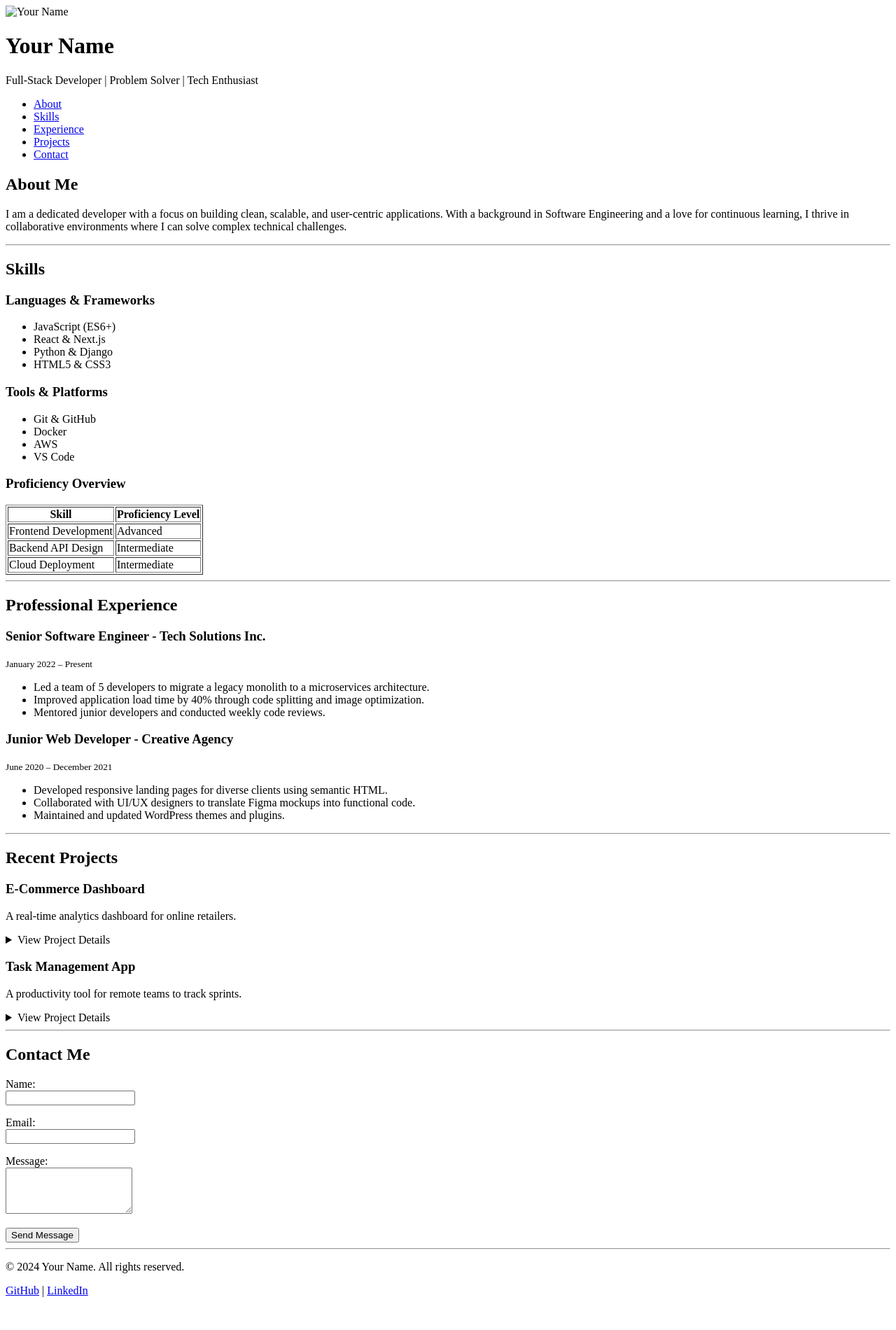
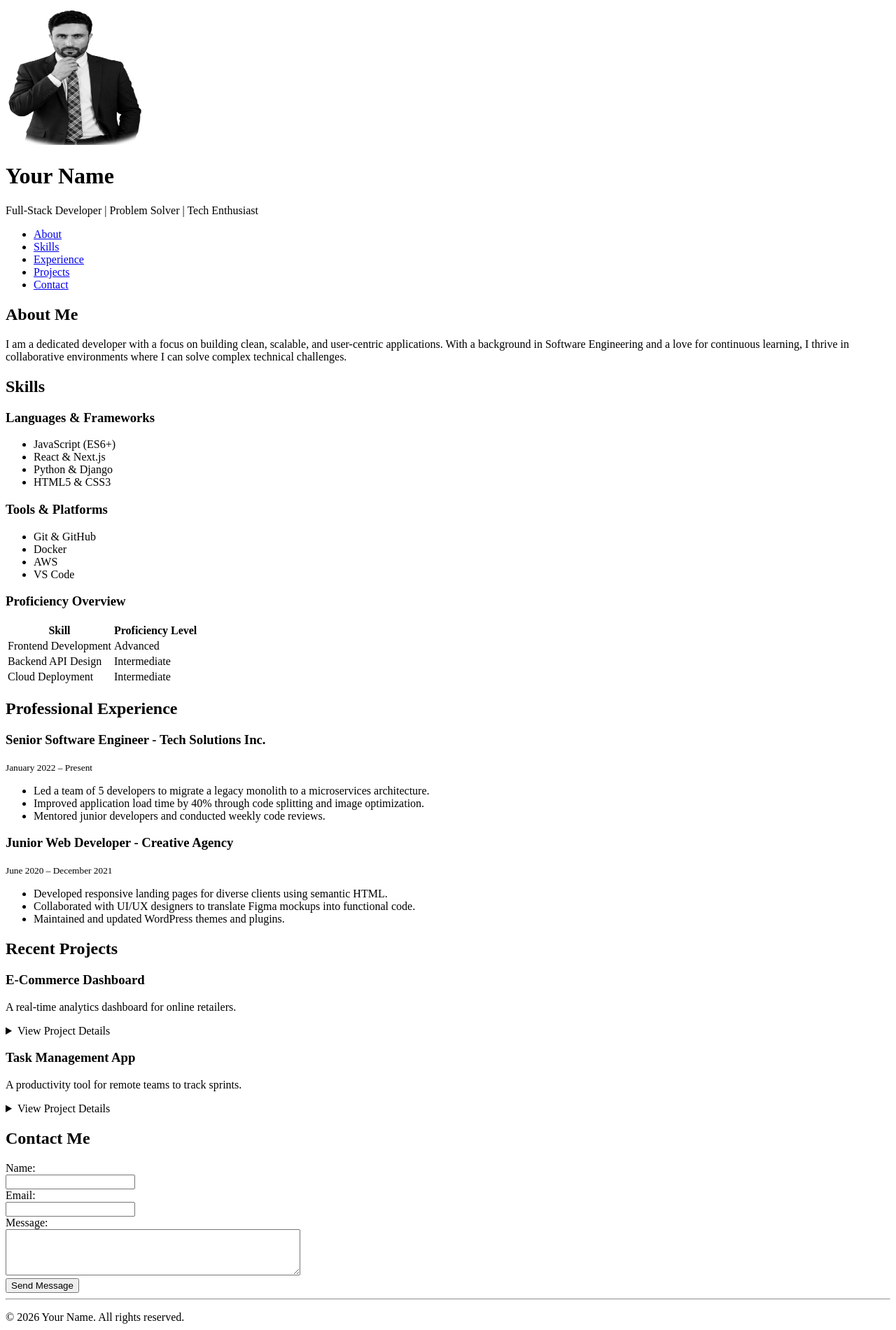
Before and after one commit to itsmrsarfaraz/zero-to-hero-webdev, a plain HTML site: page Lecture-01/index.html in a window 1280 px wide. Shown: the top 1900 px of the page at 70% size. Before the commit the page ends 1869 px from the top, so only its background shows below. Drawn offline with Linux system fonts and the light colour scheme.

Commit message:
fix: Tree added index images under Lecture-01, resolve semantic and security issues in lecture-01 HTML

```diff
--- a/index.html
+++ b/Lecture-01/index.html
@@ -11,16 +11,16 @@
 <body>
 
     <header>
-        <div>
-            <img src="images/portfolio-img.png" alt="Your Name">
+        <div class="header-avatar">
+            <img src="images/portfolio-img.png" alt="Profile photo" width="200" height="200">
         </div>
-        <div>
+        <div class="header-info">
             <h1>Your Name</h1>
             <p>Full-Stack Developer | Problem Solver | Tech Enthusiast</p>
         </div>
     </header>
 
-    <nav>
+    <nav aria-label="Main navigation">
         <ul>
             <li><a href="#about">About</a></li>
             <li><a href="#skills">Skills</a></li>
@@ -40,8 +40,6 @@
                 environments where I can solve complex technical challenges.
             </p>
         </section>
-
-        <hr>
 
         <!-- Skills Section -->
         <section id="skills">
@@ -65,7 +63,7 @@
 
             <!-- Bonus: Skills Proficiency Table -->
             <h3>Proficiency Overview</h3>
-            <table border="1">
+            <table>
                 <thead>
                     <tr>
                         <th>Skill</th>
@@ -88,8 +86,6 @@
                 </tbody>
             </table>
         </section>
-
-        <hr>
 
         <!-- Experience Section -->
         <section id="experience">
@@ -115,8 +111,6 @@
                 </ul>
             </article>
         </section>
-
-        <hr>
 
         <!-- Projects Section -->
         <section id="projects">
@@ -150,24 +144,22 @@
             </article>
         </section>
 
-        <hr>
-
         <!-- Contact Section -->
         <section id="contact">
             <h2>Contact Me</h2>
             <form action="#" method="post">
-                <p>
+                <div class="form-group">
                     <label for="name">Name:</label><br>
                     <input type="text" id="name" name="user_name" required>
-                </p>
-                <p>
+                </div>
+                <div class="form-group">
                     <label for="email">Email:</label><br>
                     <input type="email" id="email" name="user_email" required>
-                </p>
-                <p>
+                </div>
+                <div class="form-group">
                     <label for="message">Message:</label><br>
-                    <textarea id="message" name="user_message" rows="4" required></textarea>
-                </p>
+                    <textarea id="message" name="user_message" rows="4" cols="50" required></textarea>
+                </div>
                 <button type="submit">Send Message</button>
             </form>
         </section>
@@ -176,10 +168,10 @@
     <hr>
 
     <footer>
-        <p>&copy; 2024 Your Name. All rights reserved.</p>
+        <p>&copy; 2026 Your Name. All rights reserved.</p>
         <p>
-            <a href="https://github.com/yourusername" target="_blank">GitHub</a> |
-            <a href="https://linkedin.com/in/yourusername" target="_blank">LinkedIn</a>
+            <a href="https://github.com/yourusername" target="_blank" rel="noopener noreferrer">GitHub</a> |
+            <a href="https://linkedin.com/in/yourusername" target="_blank" rel="noopener noreferrer">LinkedIn</a>
         </p>
     </footer>
 
```
Also changed, not shown: Lecture-01/images/portfolio-img.png (renamed from images/potfolio-img.png).
